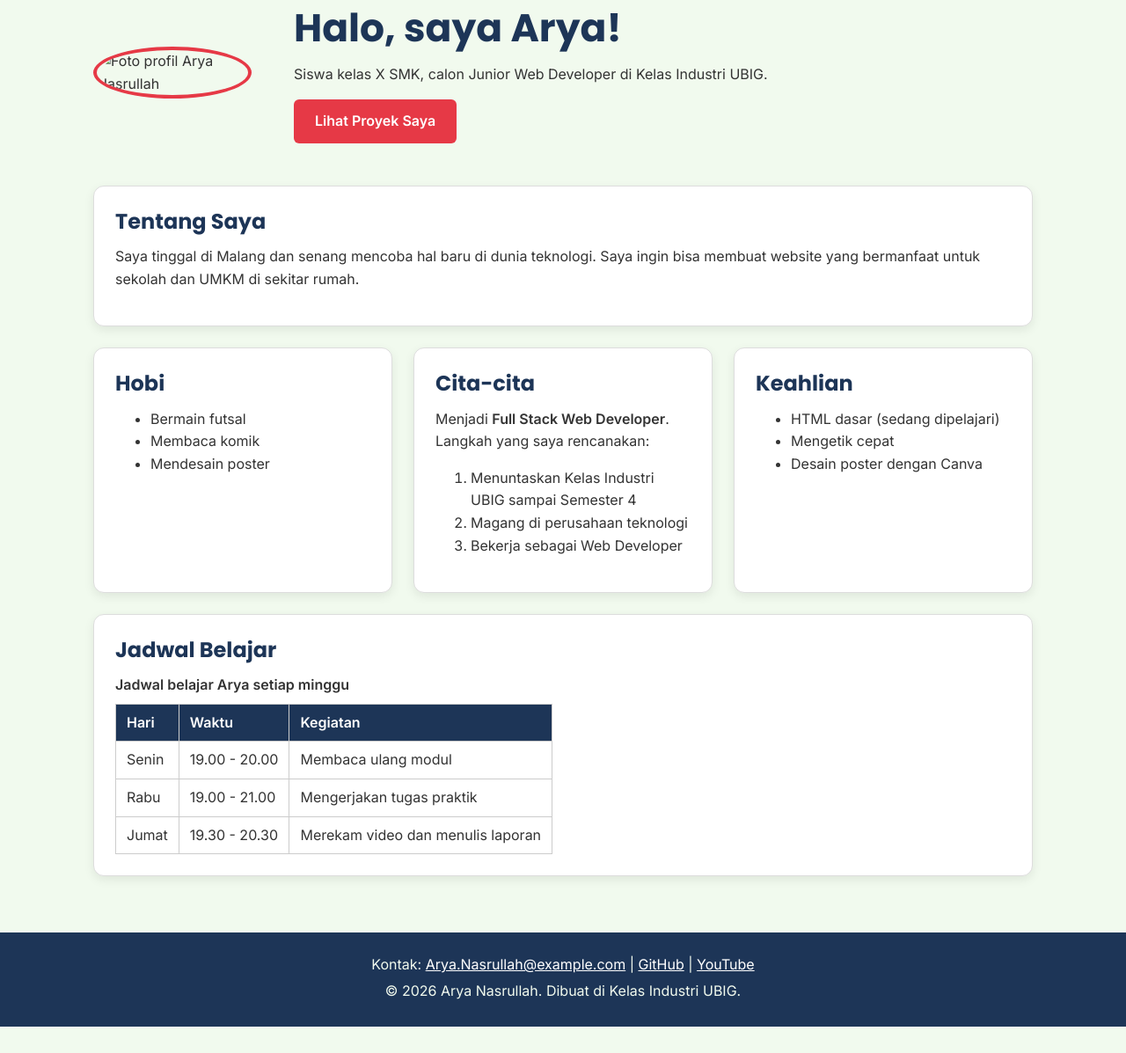
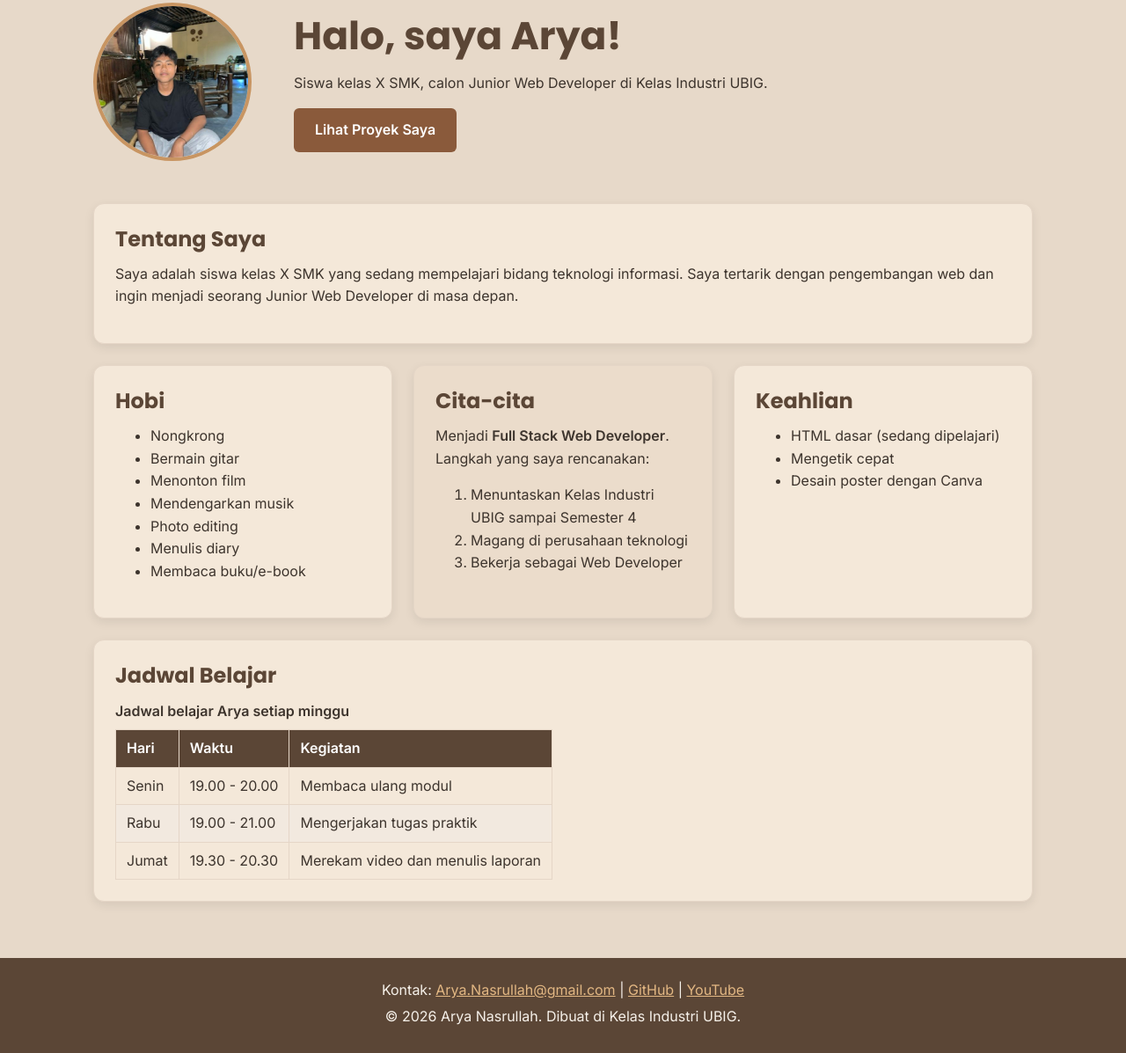
Before and after one commit to Arya-Nasrullah/Portfolio-Arya, a plain HTML site: page Portfolio-Arya/index.html in a window 1280 px wide. Shown: the part 143-1340 px from the top of the page at 88% size. Before the commit the page ends 1310 px from the top, so only its background shows below. Drawn offline with Linux system fonts and the light colour scheme.

Commit message:
Portofolio-Arya

```diff
--- a/Portfolio-Arya/css/style.css
+++ b/Portfolio-Arya/css/style.css
@@ -1,5 +1,5 @@
-/* Gaya portofolio Andi Pratama
-   Palet: #1D3557 (utama), #E63946 (aksen), #F1FAEE (latar)
+/* Gaya portofolio Arya Nasrullah
+   Palet: #5B4636 (utama), #8A5A3B (cokelat), #C89562 (aksen), #E7D9C9 (latar)
    Huruf: Poppins (judul), Inter (isi)
    Tata letak: mobile first, titik ubah 768px (tablet) dan 1024px (laptop) */
 
@@ -19,13 +19,13 @@ body {
   font-family: "Inter", Arial, sans-serif;
   font-size: 1rem;
   line-height: 1.6;
-  color: #333333;
-  background-color: #F1FAEE;
+  color: #3D342D;
+  background-color: #E7D9C9;
 }
 
 h1, h2, h3 {
   font-family: "Poppins", Arial, sans-serif;
-  color: #1D3557;
+  color: #5B4636;
   line-height: 1.3;
 }
 
@@ -38,7 +38,7 @@ p, ul, ol {
 }
 
 a {
-  color: #E63946;
+  color: #8A5A3B;
 }
 
 /* 3. Wadah, header, dan menu */
@@ -49,7 +49,7 @@ a {
 }
 
 header {
-  background-color: #1D3557;
+  background-color: #5B4636;
   color: #FFFFFF;
   padding: 1rem 0;
 }
@@ -84,6 +84,11 @@ nav a {
   text-decoration: none;
 }
 
+nav a:hover,
+nav a:focus-visible {
+  background-color: #70452F;
+}
+
 /* Tantangan: menu ponsel buka-tutup dengan details */
 .menu-laptop {
   display: none;
@@ -91,7 +96,7 @@ nav a {
 
 .menu-ponsel summary {
   padding: 0.5rem 0.75rem;
-  border: 1px solid #FFFFFF;
+  border: 1px solid #CDB9A5;
   border-radius: 6px;
   font-weight: 600;
   cursor: pointer;
@@ -117,7 +122,10 @@ main {
 }
 
 .hero img {
-  border: 4px solid #E63946;
+  width: 180px;
+  height: 180px;
+  object-fit: cover;
+  border: 4px solid #C89562;
   border-radius: 50%;
 }
 
@@ -129,19 +137,23 @@ main {
   display: inline-block;
   padding: 0.75rem 1.5rem;
   border-radius: 6px;
-  background-color: #E63946;
+  background-color: #8A5A3B;
   color: #FFFFFF;
   font-weight: 600;
   text-decoration: none;
 }
 
 .kartu {
-  background-color: #FFFFFF;
+  background-color: #F4E8D9;
   padding: 1rem;
   margin-bottom: 1.5rem;
-  border: 1px solid #DDDDDD;
+  border: 1px solid #E5D6C7;
   border-radius: 12px;
   box-shadow: 0 4px 12px rgba(0, 0, 0, 0.08);
+}
+
+.kartu:hover {
+  border-color: #CDB9A5;
 }
 
 .daftar-kartu {
@@ -156,9 +168,13 @@ main {
   margin-bottom: 0;
 }
 
+.daftar-kartu .kartu:nth-child(even) {
+  background-color: #EBDCCB;
+}
+
 article img {
   border-radius: 8px;
-  border: 1px solid #DDDDDD;
+  border: 1px solid #E5D6C7;
 }
 
 /* 5. Tabel */
@@ -173,14 +189,18 @@ caption {
 }
 
 th, td {
-  border: 1px solid #CCCCCC;
+  border: 1px solid #E5D6C7;
   padding: 0.5rem 0.75rem;
   text-align: left;
 }
 
 th {
-  background-color: #1D3557;
+  background-color: #5B4636;
   color: #FFFFFF;
+}
+
+tbody tr:nth-child(even) {
+  background-color: #F2E9DF;
 }
 
 /* 6. Form */
@@ -193,17 +213,22 @@ input, select, textarea {
   max-width: 22rem;
   padding: 0.6rem;
   margin-top: 0.25rem;
-  border: 1px solid #CCCCCC;
+  background-color: #F8F0E6;
+  border: 1px solid #D8C8B8;
   border-radius: 6px;
   font-family: inherit;
   font-size: 1rem;
+}
+
+input:focus, select:focus, textarea:focus {
+  border-color: #8A5A3B;
 }
 
 button {
   padding: 0.75rem 1.5rem;
   border: none;
   border-radius: 6px;
-  background-color: #E63946;
+  background-color: #8A5A3B;
   color: #FFFFFF;
   font-family: inherit;
   font-size: 1rem;
@@ -211,10 +236,17 @@ button {
   cursor: pointer;
 }
 
+button:hover,
+button:focus-visible,
+.tombol:hover,
+.tombol:focus-visible {
+  background-color: #70452F;
+}
+
 /* 7. Footer */
 footer {
-  background-color: #1D3557;
-  color: #F1FAEE;
+  background-color: #5B4636;
+  color: #F6F1EA;
   text-align: center;
   padding: 1.5rem;
 }
@@ -224,7 +256,7 @@ footer p {
 }
 
 footer a {
-  color: #FFFFFF;
+  color: #E2B783;
 }
 
 /* 8. Tablet: lebar layar 768px ke atas */
--- a/Portfolio-Arya/index.html
+++ b/Portfolio-Arya/index.html
@@ -37,7 +37,7 @@
   <main>
     <div class="container">
       <section class="hero">
-        <img src="" alt="Foto profil Arya Nasrullah" width="180">
+        <img src="Arya.jpg.jpeg" alt="Foto profil Arya Nasrullah" width="150" height="150">
         <div>
           <h2>Halo, saya Arya!</h2>
           <p>Siswa kelas X SMK, calon Junior Web Developer di Kelas Industri UBIG.</p>
@@ -47,16 +47,20 @@
 
       <section class="kartu">
         <h2>Tentang Saya</h2>
-        <p>Saya tinggal di Malang dan senang mencoba hal baru di dunia teknologi. Saya ingin bisa membuat website yang bermanfaat untuk sekolah dan UMKM di sekitar rumah.</p>
+        <p>Saya adalah siswa kelas X SMK yang sedang mempelajari bidang teknologi informasi. Saya tertarik dengan pengembangan web dan ingin menjadi seorang Junior Web Developer di masa depan.</p>
       </section>
 
       <div class="daftar-kartu">
         <section class="kartu">
           <h2>Hobi</h2>
           <ul>
-            <li>Bermain futsal</li>
-            <li>Membaca komik</li>
-            <li>Mendesain poster</li>
+            <li>Nongkrong</li>
+            <li>Bermain gitar</li>
+            <li>Menonton film</li>
+            <li>Mendengarkan musik</li>
+            <li>Photo editing</li>
+            <li>Menulis diary</li>
+            <li>Membaca buku/e-book</li>
           </ul>
         </section>
 
@@ -114,9 +118,9 @@
   </main>
 
   <footer>
-    <p>Kontak: <a href="mailto:Arya.Nasrullah@example.com">Arya.Nasrullah@example.com</a> |
-      <a href="https://github.com/" target="_blank">GitHub</a> |
-      <a href="https://www.youtube.com/" target="_blank">YouTube</a></p>
+    <p>Kontak: <a href="https://mail.google.com/mail/?view=cm&fs=1&to=sakkarepwes23@gmail.com">Arya.Nasrullah@gmail.com</a> |
+      <a href="https://github.com/Arya-Nasrullah" target="_blank">GitHub</a> |
+      <a href="https://www.youtube.com/@AryaNewWebDevelopment" target="_blank">YouTube</a></p>
     <p>&copy; 2026 Arya Nasrullah. Dibuat di Kelas Industri UBIG.</p>
   </footer>
 </body>
```
Also changed, not shown: Portfolio-Arya/kontak.html (+7 -7 lines), Portfolio-Arya/proyek.html (+5 -5 lines), vercel.json (added), 1 other file.
